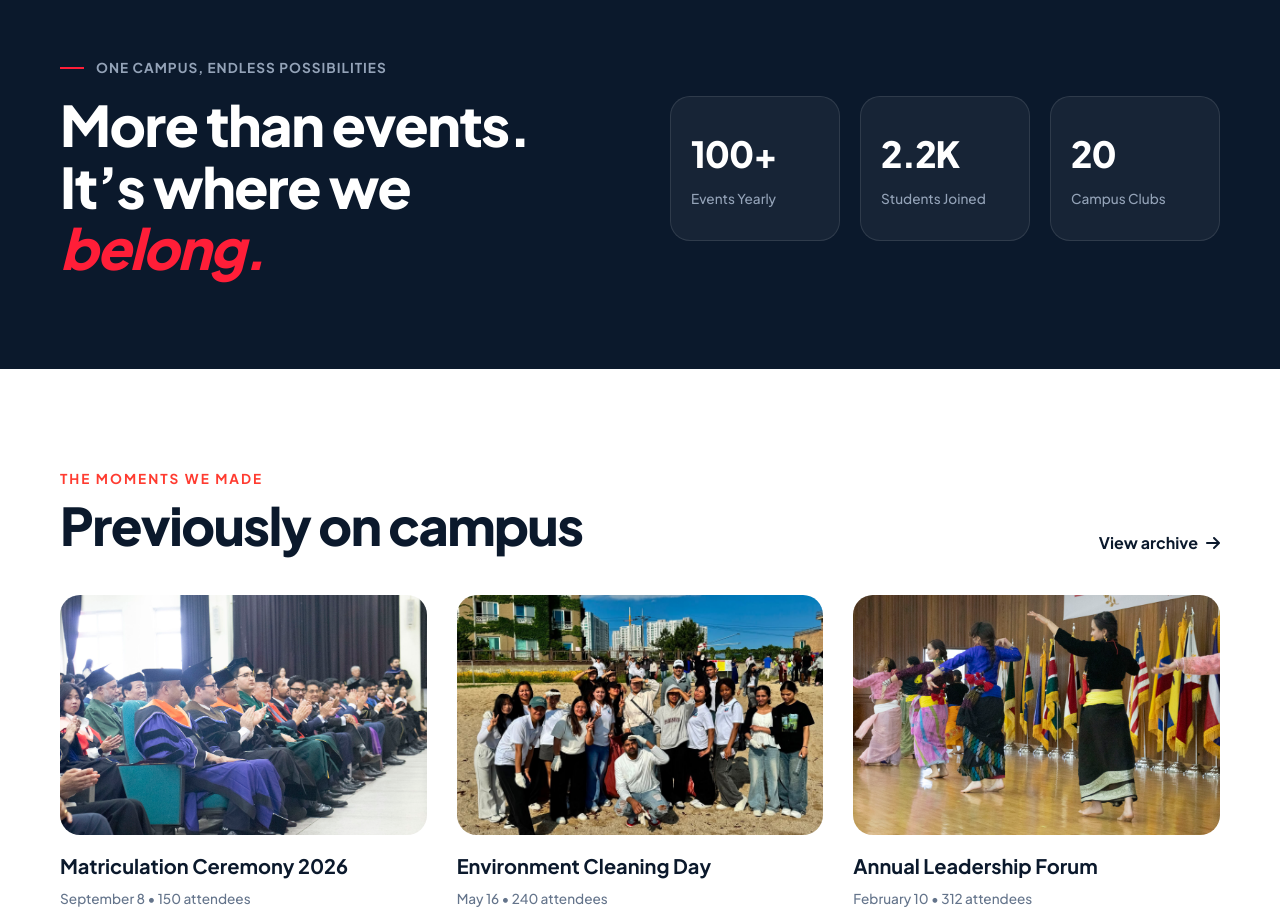
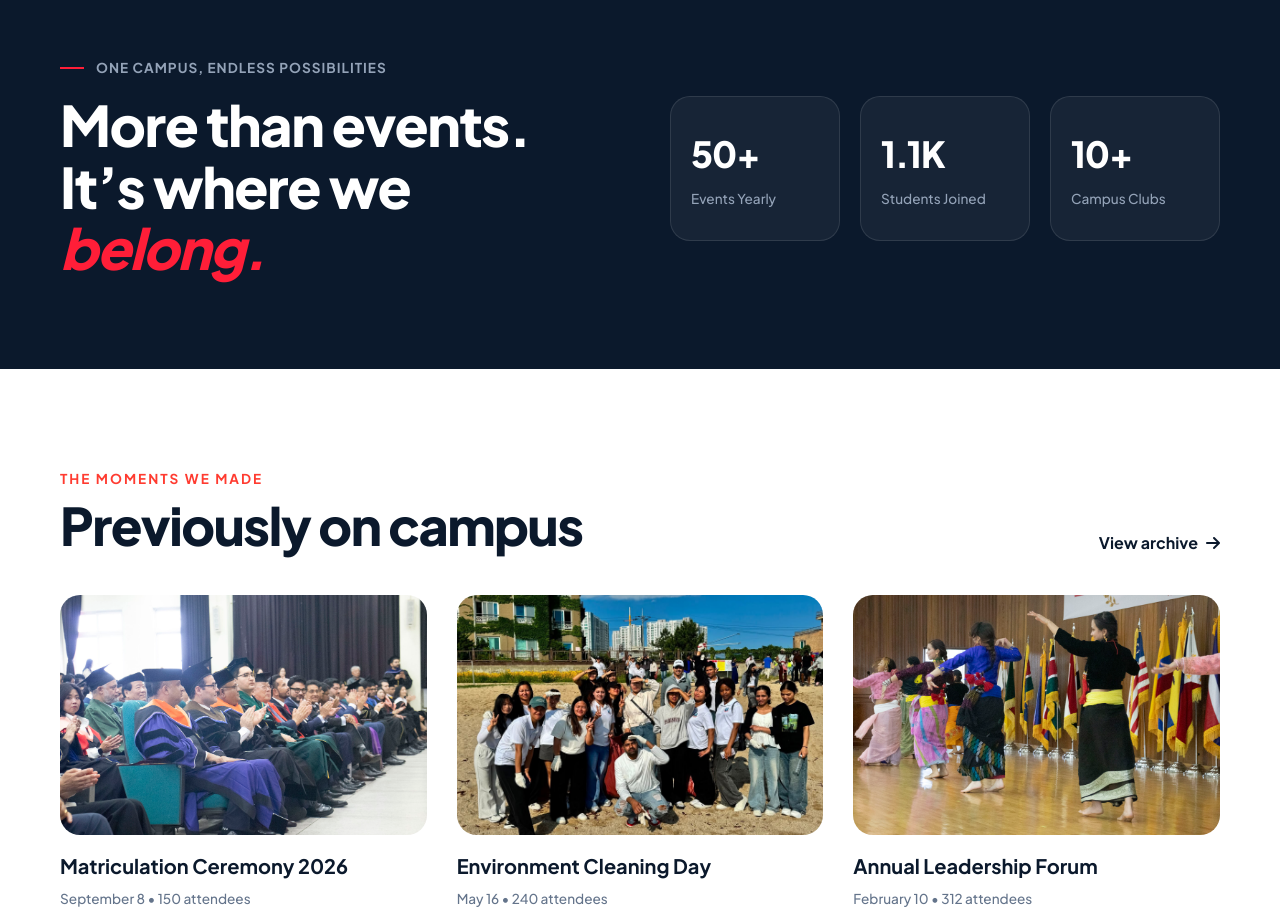
Before and after one commit to umarsheraz01/KDUevents, a website: page index.html in a window 1280 px wide. Shown: the part 2200-3124 px from the top of the page. Drawn offline with Linux system fonts and the light colour scheme; no server answers.

Commit message:
Update homepage stats: 50+ events, 1.1K students, 10+ clubs
Co-Authored-By: Claude Opus 5.5 <noreply@anthropic.com>

```diff
--- a/index.html
+++ b/index.html
@@ -248,15 +248,15 @@
             </div>
             <div class="stats-grid">
                 <div class="stat-box">
-                    <div class="stat-number">100+</div>
+                    <div class="stat-number">50+</div>
                     <div class="stat-label">Events Yearly</div>
                 </div>
                 <div class="stat-box">
-                    <div class="stat-number">2.2K</div>
+                    <div class="stat-number">1.1K</div>
                     <div class="stat-label">Students Joined</div>
                 </div>
                 <div class="stat-box">
-                    <div class="stat-number">20</div>
+                    <div class="stat-number">10+</div>
                     <div class="stat-label">Campus Clubs</div>
                 </div>
             </div>
```
